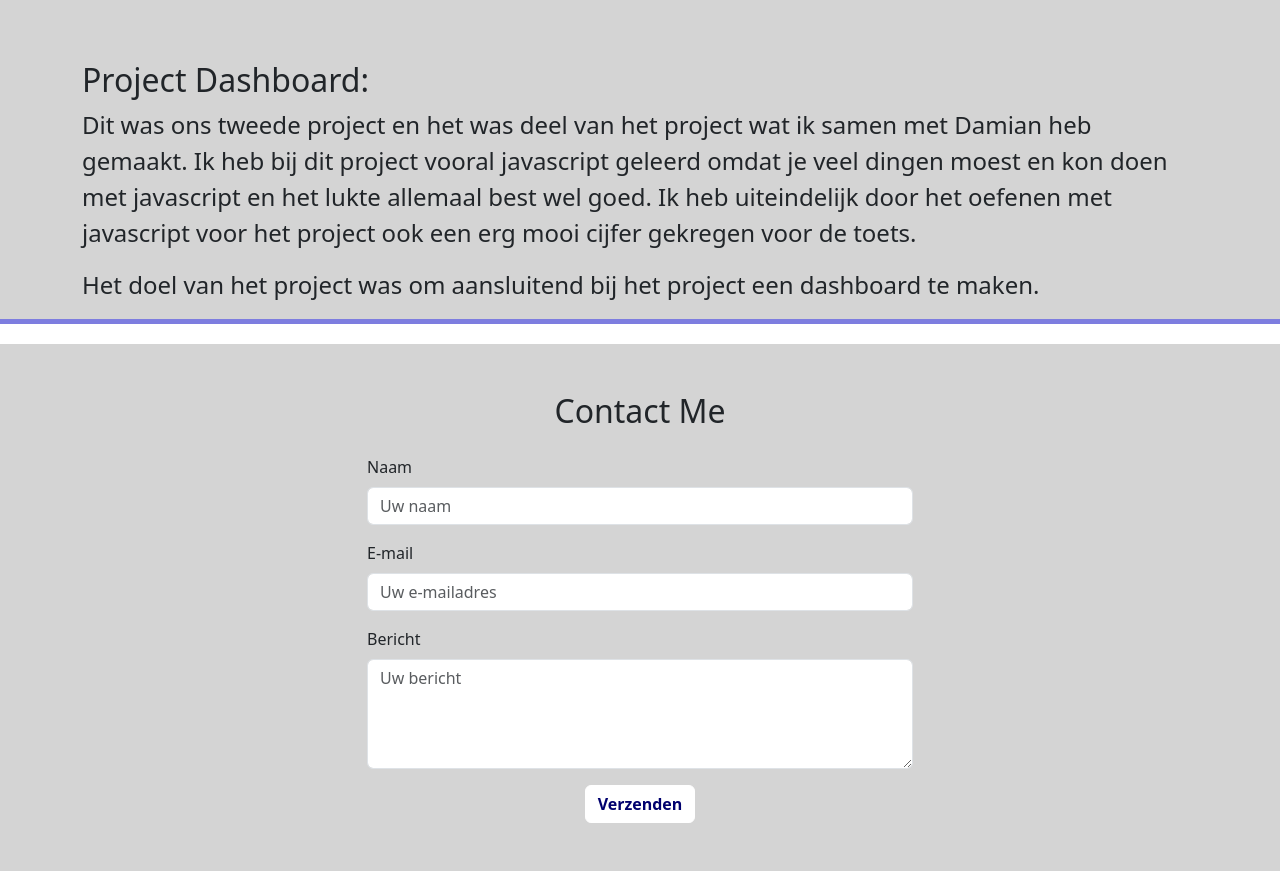
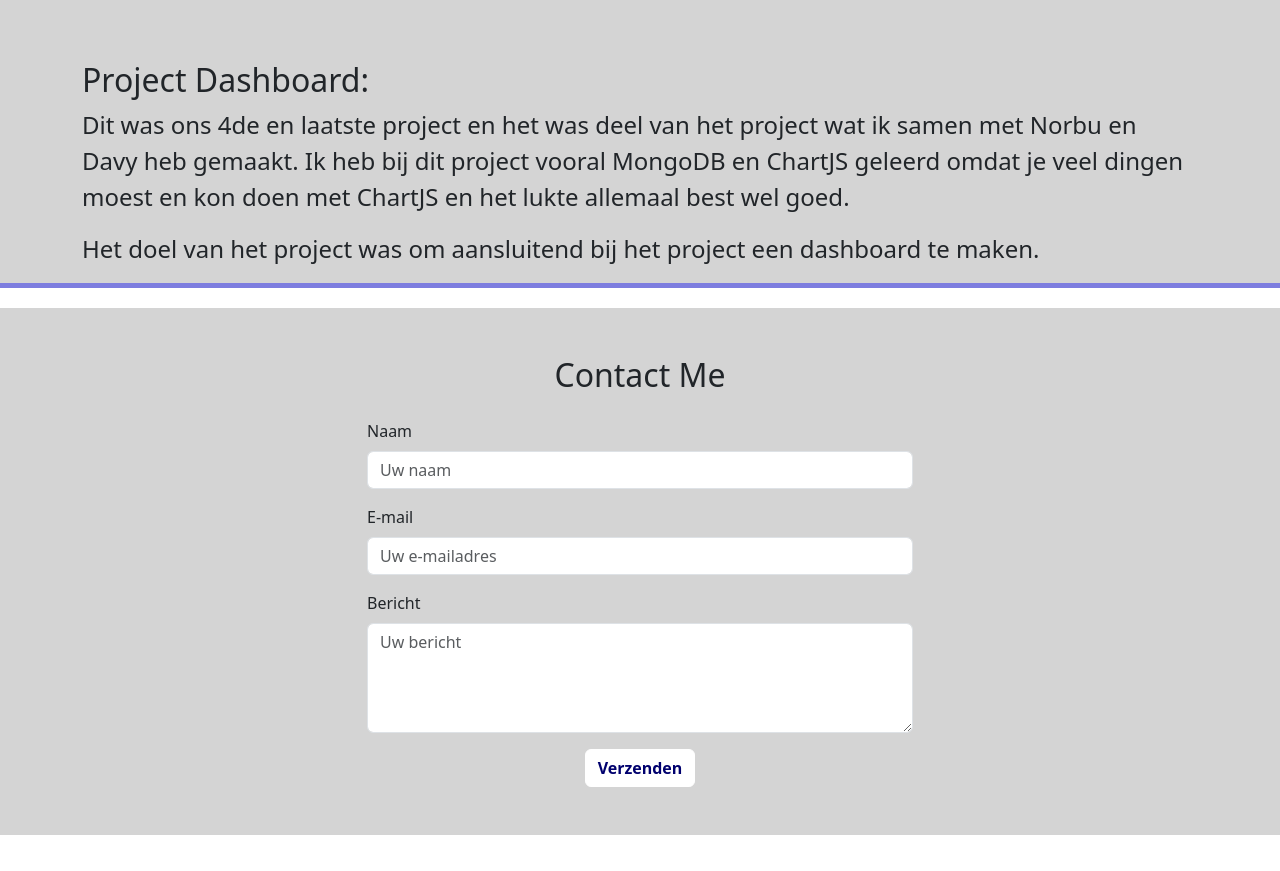
Before and after one commit to Pettervdw2/Pettervdw2.github.io, a website: page index.html in a window 1280 px wide. Shown: the part 4588-5459 px from the top of the page. After the commit the page ends 5423 px from the top, so only its background shows below. Drawn offline with nearby package versions, Linux system fonts and the light colour scheme.

Commit message:
Portfolio Periode 4 Klaar/Afgerond

```diff
--- a/index.html
+++ b/index.html
@@ -233,10 +233,9 @@
               4 mensen waren maakte we 4 puzzles die je moest ontcijferen en halen om de code voor de deur te krijgen.
               Uiteindelijk hebbn we ook een uitleg video erbij gemaakt en ingeleverd.</p>
               <h2 class="mt-5">Project Dashboard: </h2>
-            <p class="fs-4">Dit was ons tweede project en het was deel van het project wat ik samen met Damian heb
-              gemaakt. Ik heb bij dit project vooral javascript geleerd omdat je veel dingen moest en kon doen met
-              javascript en het lukte allemaal best wel goed. Ik heb uiteindelijk door het oefenen met javascript voor
-              het project ook een erg mooi cijfer gekregen voor de toets.</p>
+            <p class="fs-4">Dit was ons 4de en laatste project en het was deel van het project wat ik samen met Norbu en Davy heb
+              gemaakt. Ik heb bij dit project vooral MongoDB en ChartJS geleerd omdat je veel dingen moest en kon doen met
+              ChartJS en het lukte allemaal best wel goed.</p>
             <p class="fs-4">Het doel van het project was om aansluitend bij het project een dashboard te maken.</p>
           </div>
   </section>
```
